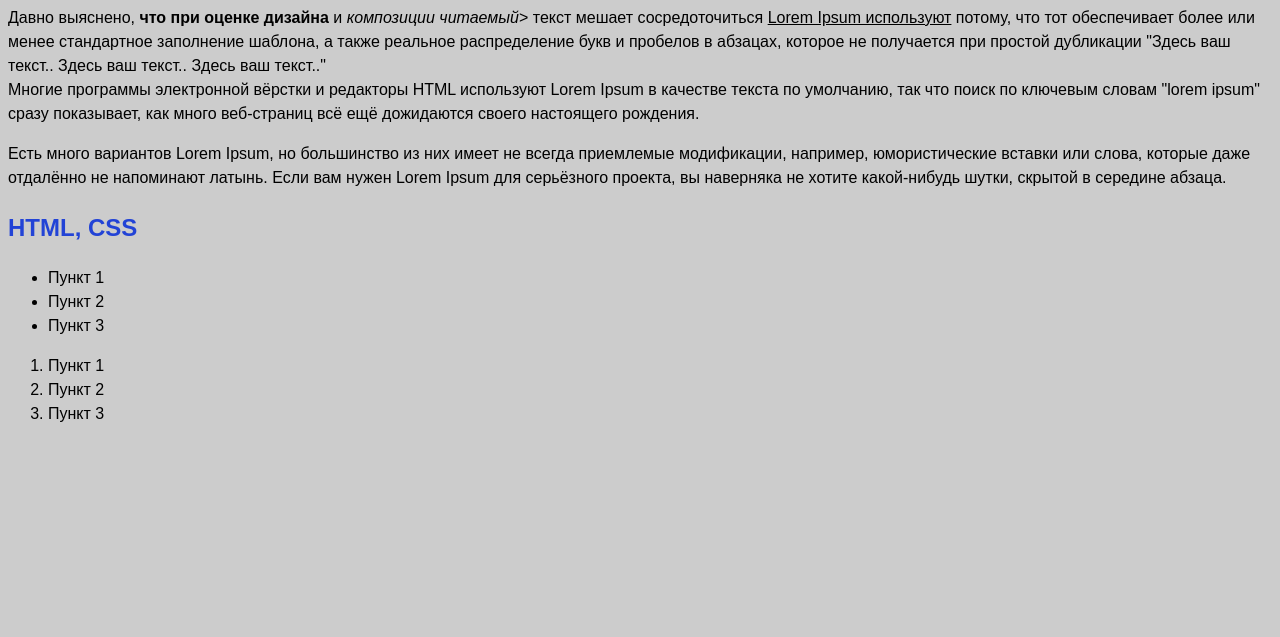
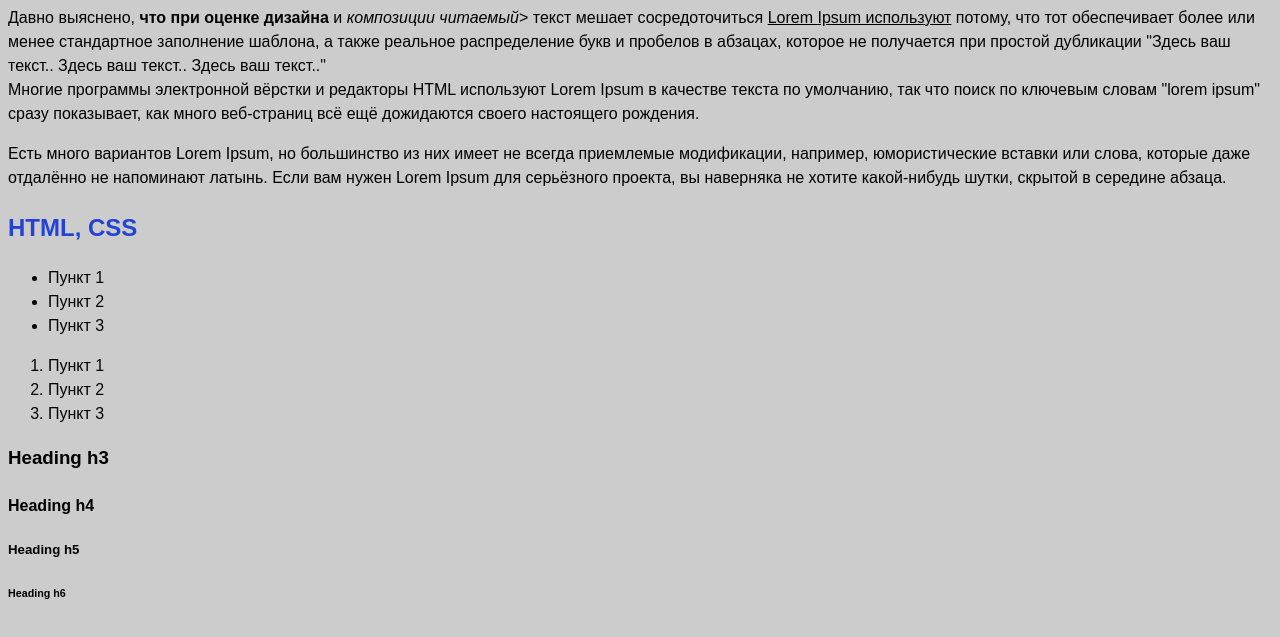
Before and after one commit to Roma1707/test-repository-01, a plain HTML site: page index.html in a window 1280 px wide. Shown: the part 85-722 px from the top of the page. Drawn offline with Linux system fonts and the light colour scheme.

Commit message:
Update index.html

```diff
--- a/index.html
+++ b/index.html
@@ -25,5 +25,11 @@
          <li>Пункт 3</li>
      </ol>
 
+     <h3>Heading h3</h3>
+     <h4>Heading h4</h4>
+     <h5>Heading h5</h5>
+     <h6>Heading h6</h6>
+
+
     </body>
 </html>
```
